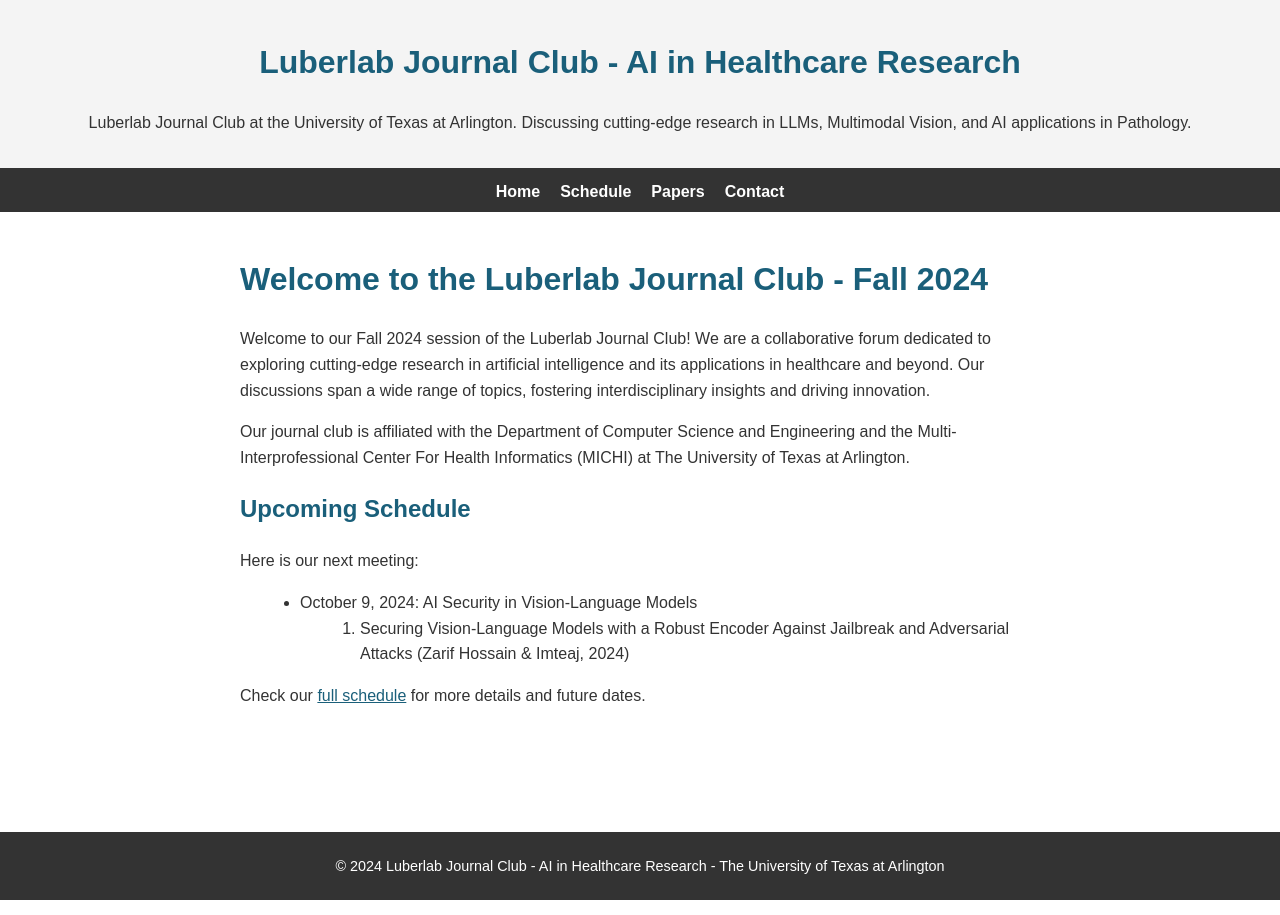
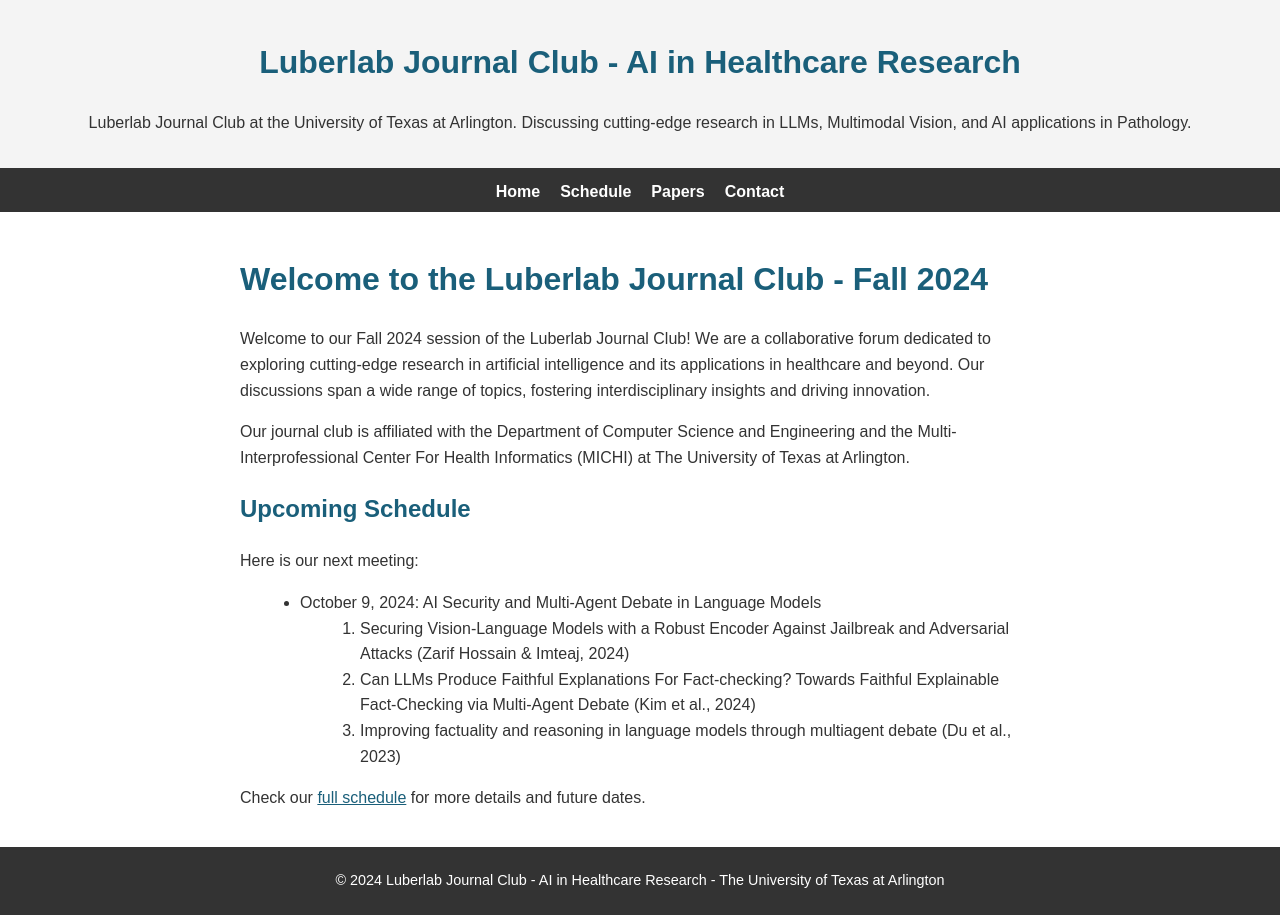
Before and after one commit to facevoid/luberlab-journal-club, a Jekyll site: the page built from index.md, in a window 1280 px wide. Built offline with Jekyll 4.4.1, drawn with Linux system fonts in a browser that asks for light colours.

Commit message:
Week 4: Add papers

```diff
--- a/index.md
+++ b/index.md
@@ -10,7 +10,10 @@ Our journal club is affiliated with the Department of Computer Science and Engin
 
 ## Upcoming Schedule
 Here is our next meeting:
-- October 9, 2024: AI Security in Vision-Language Models
+- October 9, 2024: AI Security and Multi-Agent Debate in Language Models
   1. Securing Vision-Language Models with a Robust Encoder Against Jailbreak and Adversarial Attacks (Zarif Hossain & Imteaj, 2024)
+  2. Can LLMs Produce Faithful Explanations For Fact-checking? Towards Faithful Explainable Fact-Checking via Multi-Agent Debate (Kim et al., 2024)
+  3. Improving factuality and reasoning in language models through multiagent debate (Du et al., 2023)
+
 
 Check our [full schedule]({{ "/schedule" | relative_url }}) for more details and future dates.
```
Also changed, not shown: schedule.md (+4 -2 lines).
